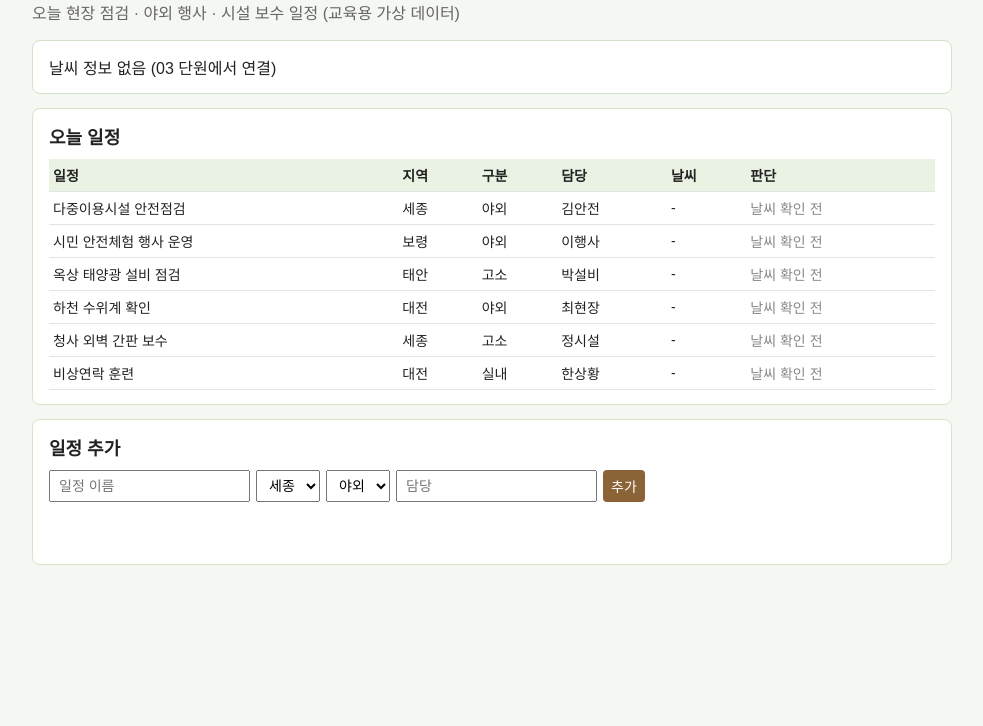
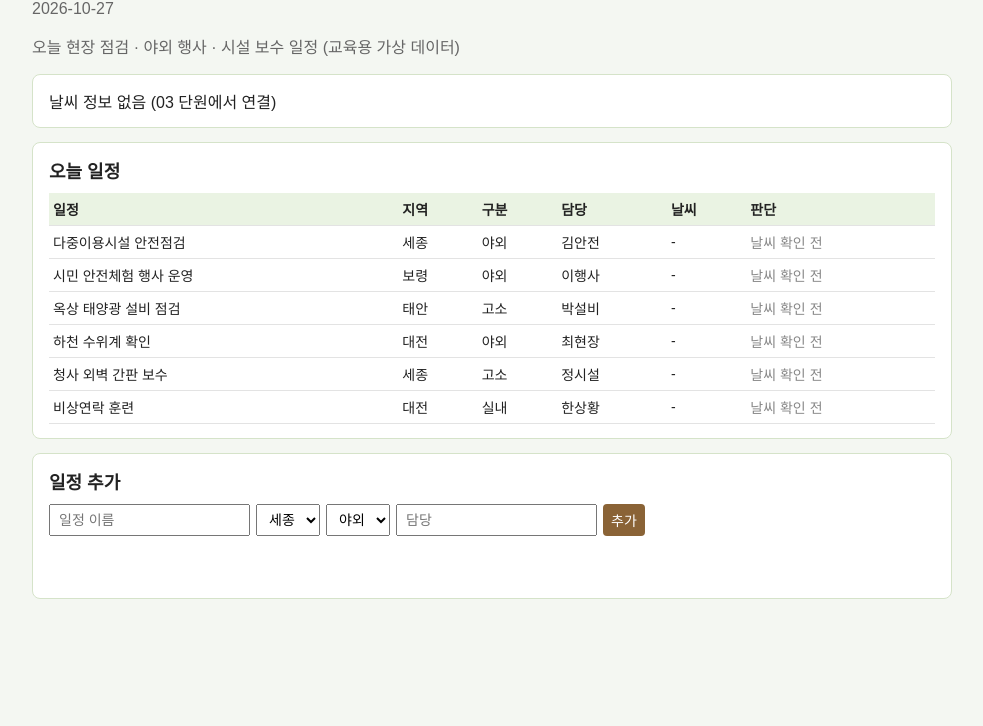
Before and after one commit to msboowc/workshop1026, a plain HTML site: page index.html in a window 1280 px wide. Shown: the part 74-800 px from the top of the page, without its empty margins (148-1131 px from the left). Drawn offline with Linux system fonts and the light colour scheme.

Commit message:
날짜 표시
Co-Authored-By: Claude Opus 5.5 <noreply@anthropic.com>

```diff
--- a/app.js
+++ b/app.js
@@ -20,6 +20,14 @@ function loadTasks() {
 
 function weatherText(w) {
   return w ? w.tempMax + '℃ · ' + w.windMax + 'm/s · ' + w.rainProb + '%' : '-';
+}
+
+// 오늘 날짜 (YYYY-MM-DD, 내 PC 시간 기준)
+function todayText() {
+  const d = new Date();
+  const mm = String(d.getMonth() + 1).padStart(2, '0');
+  const dd = String(d.getDate()).padStart(2, '0');
+  return d.getFullYear() + '-' + mm + '-' + dd;
 }
 
 function renderTasks() {
@@ -59,6 +67,7 @@ function addTask(e) {
   renderTasks();
 }
 
+document.getElementById('todayBox').textContent = todayText();
 document.getElementById('taskForm').addEventListener('submit', addTask);
 loadTasks();
 renderTasks();
--- a/index.html
+++ b/index.html
@@ -9,6 +9,7 @@
 <body>
   <header>
     <h1>현장 일정 날씨판</h1>
+    <p id="todayBox" class="sub"></p>
     <p class="sub">오늘 현장 점검 · 야외 행사 · 시설 보수 일정 (교육용 가상 데이터)</p>
   </header>
 
```
